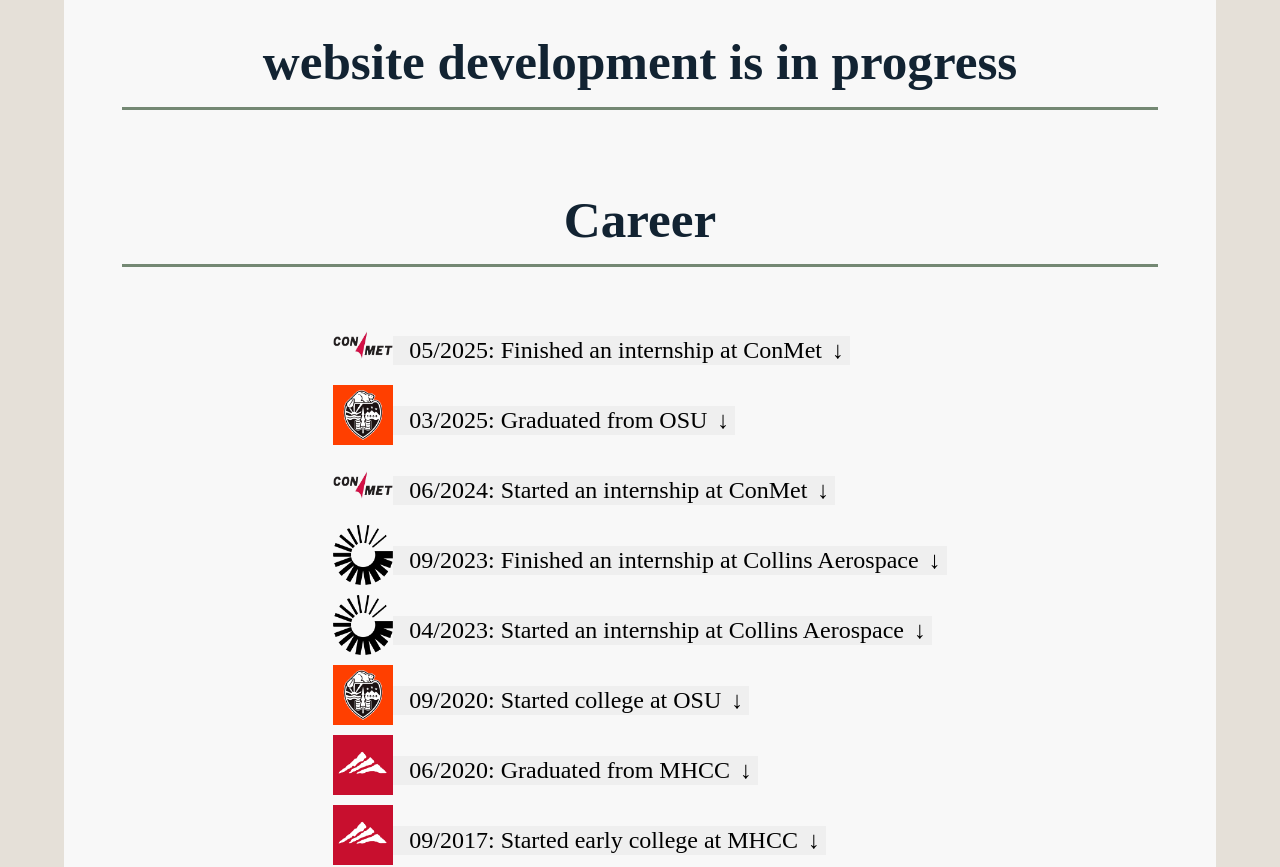
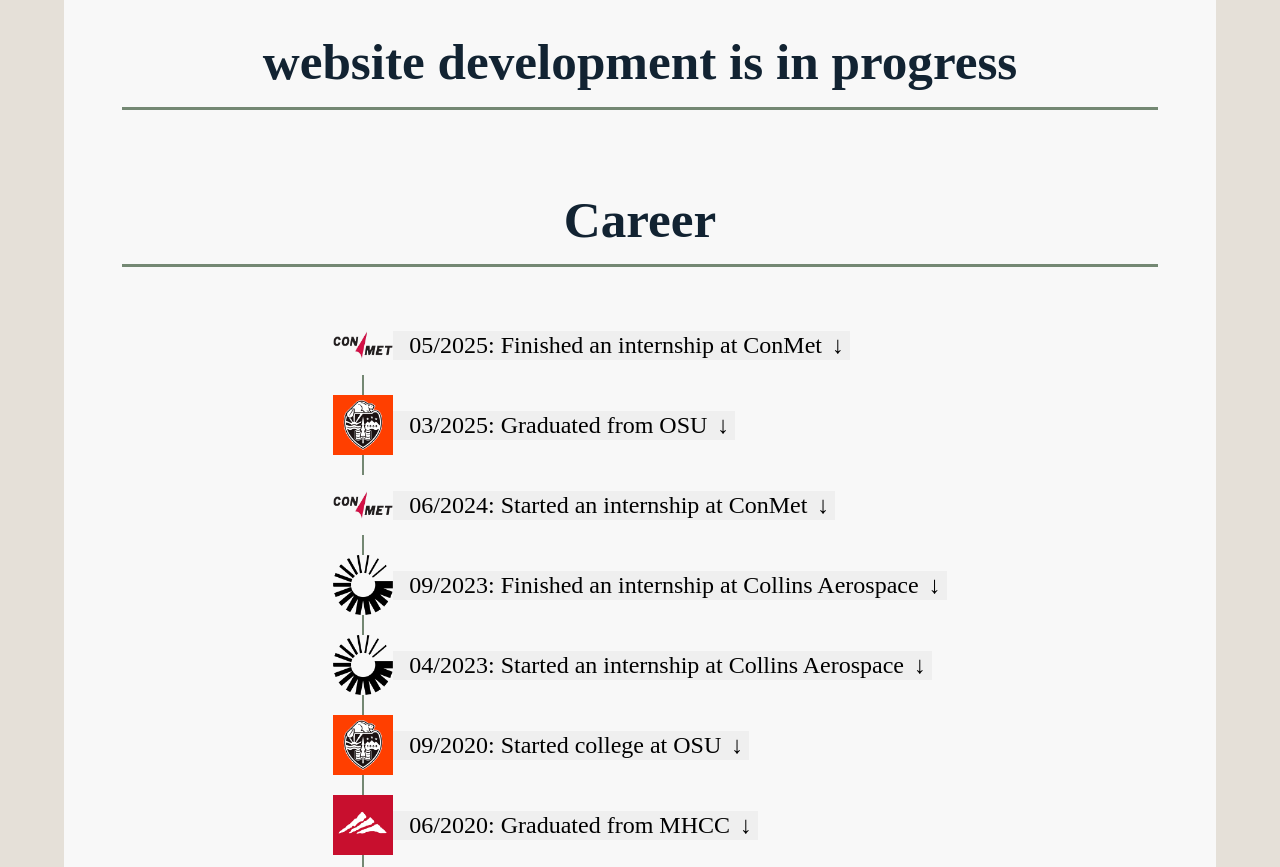
Before and after one commit to matthew-b-software/matthew-b-software.github.io, a React (Vite) app: page / in a window 1280 px wide. Shown: the top 867 px of the page. Built offline with nearby package versions, Linux system fonts and the light colour scheme.

Commit message:
timeline connectors working

```diff
--- a/src/components/Timeline/Timeline.css
+++ b/src/components/Timeline/Timeline.css
@@ -3,3 +3,10 @@
     flex-direction: column;
     align-items: flex-start;
 }
+
+.TimelineConnector {
+    width: 2px;
+    height: 20px;
+    margin-left: 29px; /* Center align with TimelineItem icon */
+    border-left: 2px solid var(--custom-green);
+}
--- a/src/components/Timeline/Timeline.tsx
+++ b/src/components/Timeline/Timeline.tsx
@@ -14,6 +14,7 @@
 
             <div id="Timeline">
                 {TimelineData.map((item, index) => (
+                <>
                     <TimelineItem
                         key={index}
                         title={item.title}
@@ -22,7 +23,11 @@
                         icon_src={item.icon_src}
                         icon_alt={item.icon_alt}
                         selected={index === Selected}
-                    onClick={ () => setSelected(Selected === index ? -1 : index)} />
+                        onClick={ () => setSelected(Selected === index ? -1 : index)}
+                    />
+
+                    {index != (TimelineData.length - 1) && <div className="TimelineConnector"></div>}
+                </>
                 ))}
             </div>
         </>
--- a/src/components/Timeline/TimelineItem.css
+++ b/src/components/Timeline/TimelineItem.css
@@ -9,7 +9,6 @@
 }
 
 .TimelineItem img {
-    margin-bottom: 10px;
     height: auto;
     width: auto;
     max-height: 2.5em;
```
Lines whose indentation alone changed are shown as unchanged.
